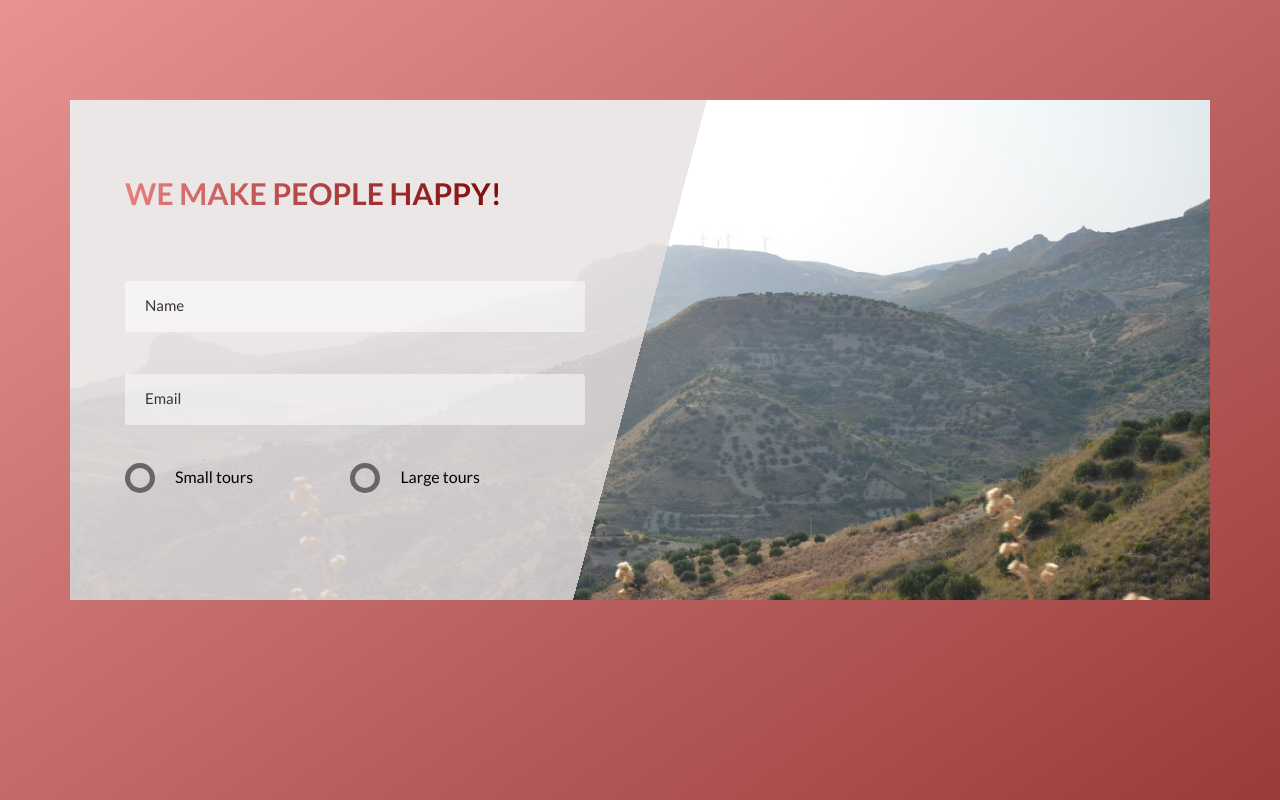
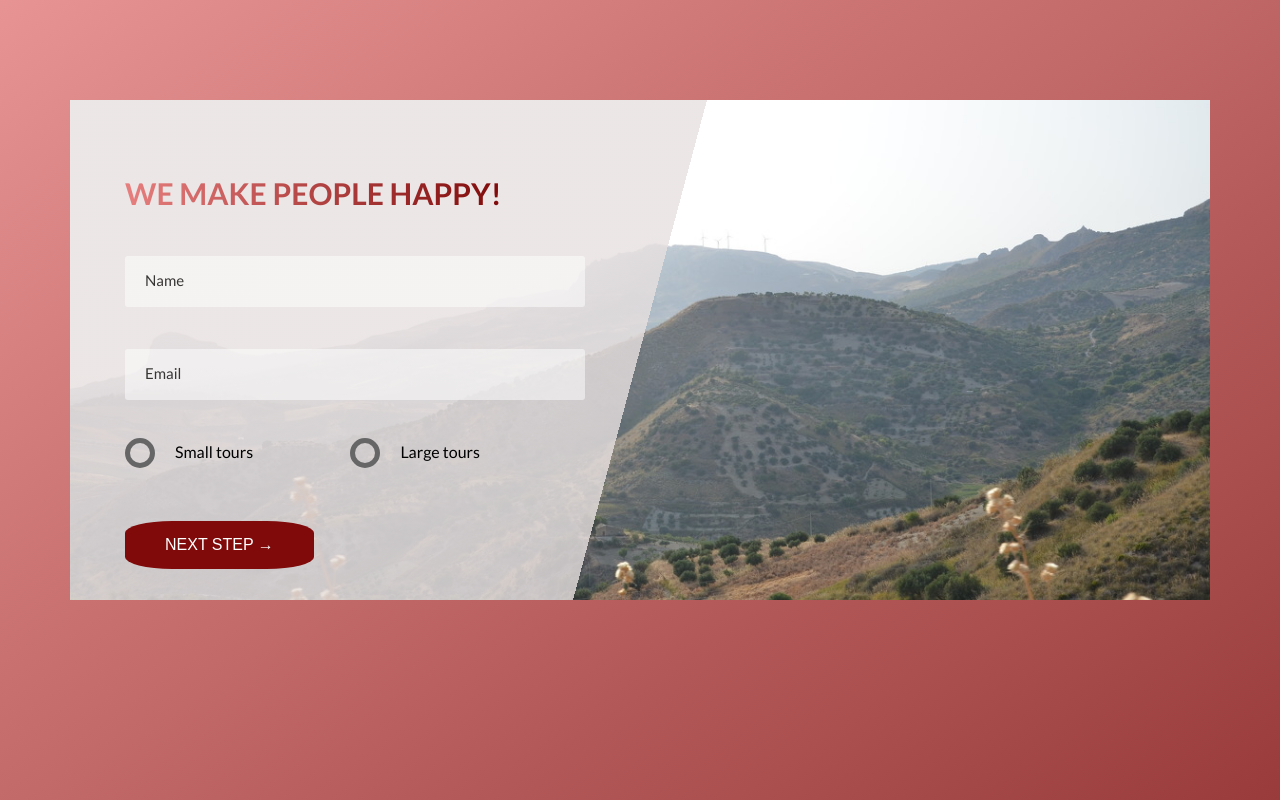
Before and after one commit to cameaann/angular-page, an Angular app: page / in a window 1280 px wide. Shown: the part 2502-3302 px from the top of the page. Built offline with nearby package versions, Linux system fonts and the light colour scheme.

Commit message:
form-button added

```diff
--- a/src/app/booking/booking.component.html
+++ b/src/app/booking/booking.component.html
@@ -2,7 +2,7 @@
   <div class="booking">
     <div class="booking__form">
       <form action="#" class="form">
-          <div class="u-margin-bottom-medium ">
+          <div class="u-margin-bottom-small ">
               <h2 class="secondary-heading">We make people happy!</h2>
             </div>
         <div class="form__group">
@@ -28,6 +28,9 @@
               Large tours</label>
           </div>
         </div>
+        <div class="form__group">
+          <button class="btn u-margin-top-medium">Next step &rarr;</button>
+        </div>
       </form>
 
 
--- a/src/styles/base/_utilities.scss
+++ b/src/styles/base/_utilities.scss
@@ -7,5 +7,6 @@
 .u-margin-bottom-medium { margin-bottom: 4rem !important; }
 .u-margin-bottom-big { margin-bottom: 8rem !important; }
 
+.u-margin-top-medium { margin-top: 4rem !important; }
 .u-margin-top-big { margin-top: 8rem !important; }
 .u-margin-top-huge { margin-top: 10rem !important; }
--- a/src/styles/components/_button.scss
+++ b/src/styles/components/_button.scss
@@ -0,0 +1,35 @@
+.btn{
+    &,
+    &:link,
+    &:visited{
+        display:inline-block;
+        text-decoration: none;
+        text-transform: uppercase;
+        font-size: $default-font-size;
+        background-color: $dark-red;
+        color:$white-color;
+        padding:1.5rem 4rem;
+        border:none;
+        border-radius: 25%;
+        transition: all 2ms;
+        cursor: pointer;
+    }
+
+    &:hover{
+        transform: translateY(-3px);
+        background-color: $light-red;
+        box-shadow: 0 .5rem 1rem rgba($black-color, .2);
+
+        ::after{
+            transform: scaleX(1.4) scaleY(1.6);
+            opacity:0;
+        }
+    }
+
+    &:active,
+    &:focus{
+        outline: none;
+        transform:translateX(-1px);
+        box-shadow: 0 .5rem 1rem rgba($black-color, .2);
+    }
+}
```
